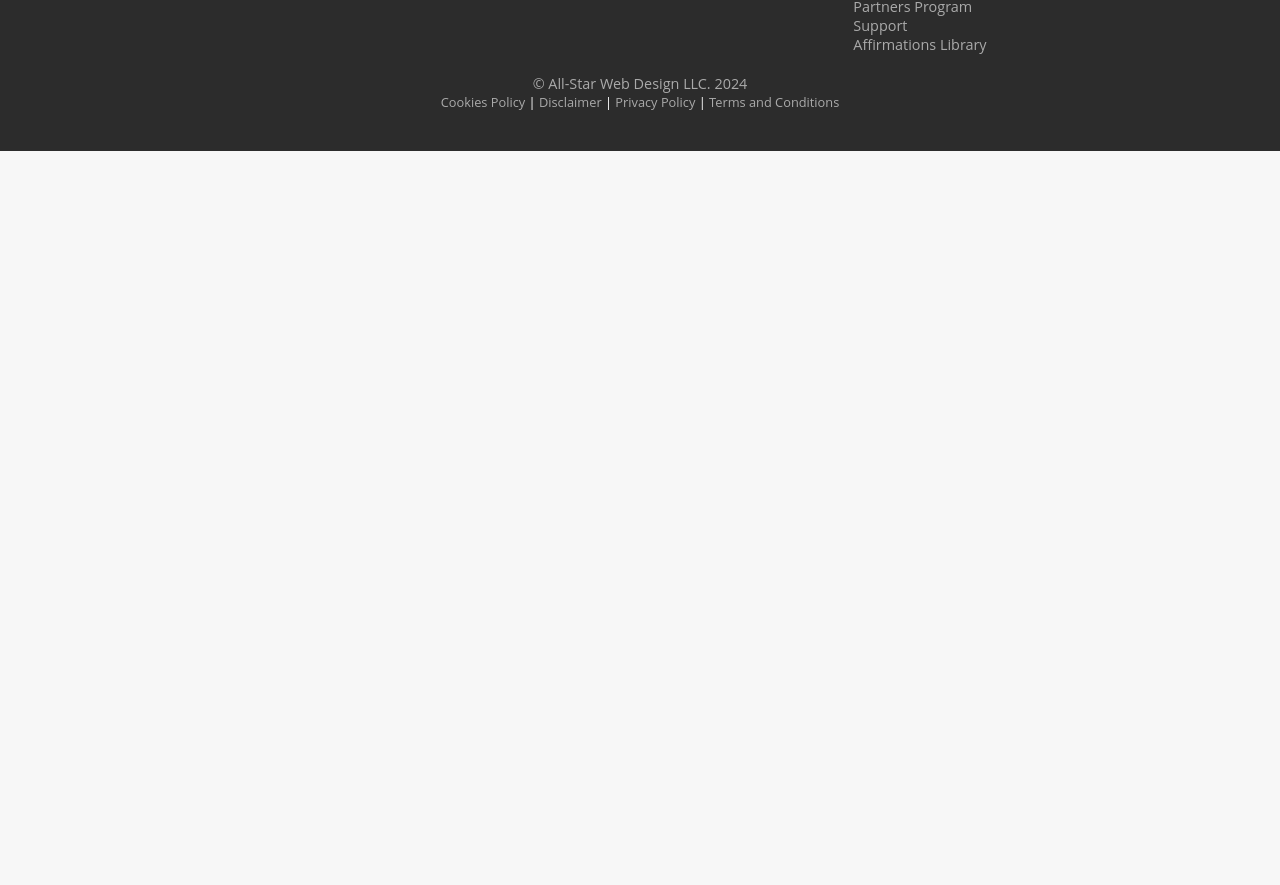
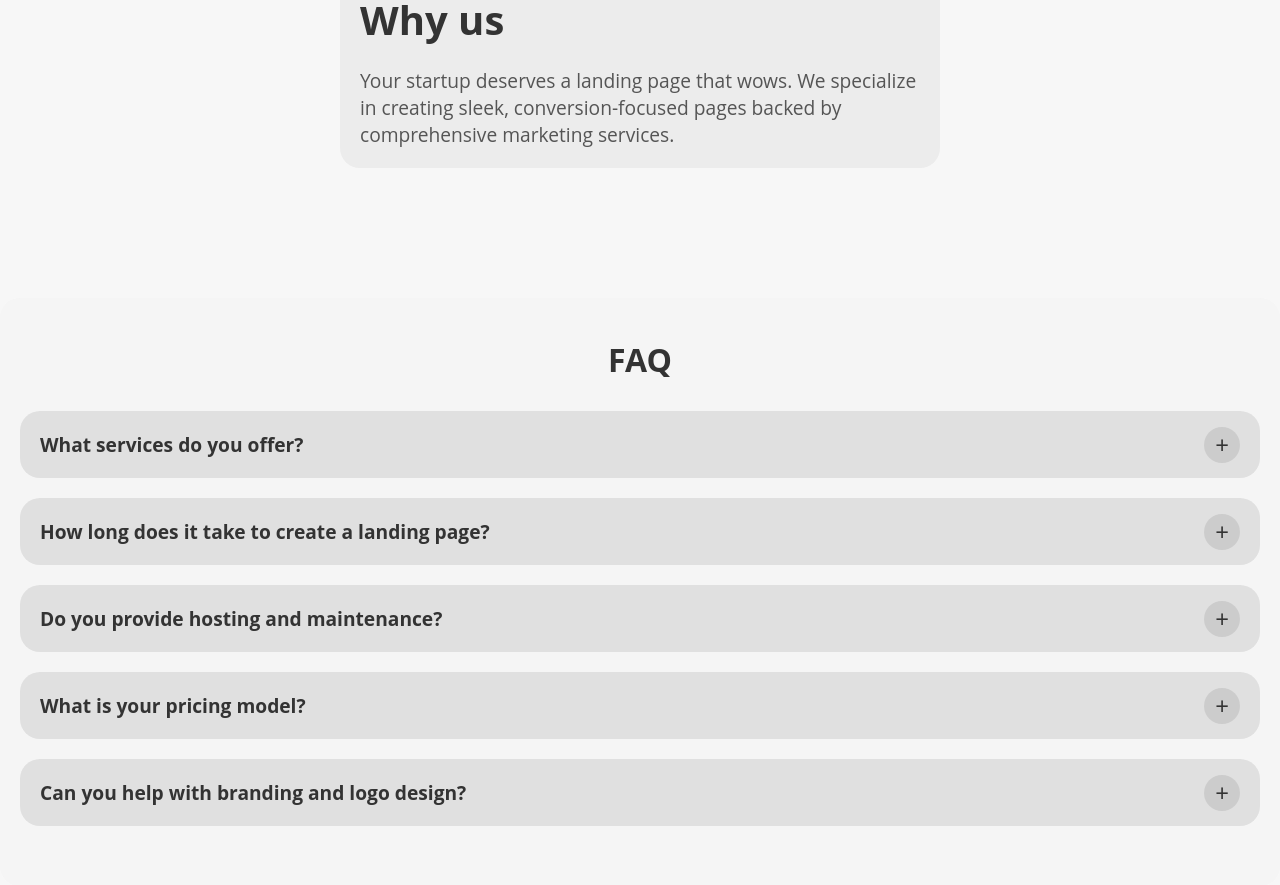
Before and after one commit to allstarwebdesignllc/allstarwebdesignllc, a plain HTML site: page index.html in a window 1280 px wide. Shown: the part 758-1643 px from the top of the page. Before the commit the page ends 909 px from the top, so only its background shows below. Drawn offline with Linux system fonts and the light colour scheme.

Commit message:
added FAQ and why us sections

```diff
--- a/index.html
+++ b/index.html
@@ -108,6 +108,24 @@
       background-color: #d60d0d;
     }
 
+    .cta-button-menu {
+  padding: 15px 30px;
+  background-color: red;
+  color: white;
+  border: none;
+  font-size: 18px;
+  border-radius: 16px;
+  cursor: pointer;
+  transition: background-color 0.3s ease;
+  margin-top: 20px; /* Add some space at the top */
+  width: 100%; /* Make the button full width */
+  text-align: center; /* Center the text */
+}
+
+.cta-button-menu:hover {
+  background-color: #d60d0d;
+}
+
     /* Hamburger Menu */
     .hamburger {
       width: 30px;
@@ -211,6 +229,104 @@
       color: red; /* Accent color */
     }
 
+    .why-us {
+  text-align: left;
+  padding: 60px 20px;
+  background-color: #f7f7f7;
+}
+
+.why-us h2 {
+  font-size: 2.5rem;
+  color: #333;
+  margin-bottom: 20px;
+}
+
+.why-us p {
+  font-size: 1.2rem;
+  color: #555;
+  max-width: 700px;
+  margin: 0 auto;
+}
+
+/* Card styling for the 'Why Us' section */
+.why-us-card {
+  background-color: #ececec; /* Slightly darker than the background */
+  padding: 20px;
+  border-radius: 20px; /* Rounded corners */
+  max-width: 600px; /* Adjust as needed */
+  margin: 30px auto; /* Center the card and add space above/below */
+  text-align: left; /* Center text */
+  color: #333; /* Text color */
+}
+
+/* FAQ Section Styling */
+.faq-section {
+  padding: 40px 20px;
+  background-color: #f5f5f5; /* Light background */
+  text-align: left;
+  border-radius: 20px; /* Rounded corners */
+  margin: 40px 0; /* Space before the footer */
+}
+
+.faq-section h2 {
+  text-align: center;
+  font-size: 2rem;
+  margin-bottom: 30px;
+}
+
+/* FAQ Item Box Styling */
+.faq-item {
+  margin-bottom: 20px;
+  padding: 20px;
+  border-radius: 20px; /* Rounded corners for each FAQ box */
+  background-color: #e0e0e0; /* Slightly darker color than the background */
+  position: relative; /* Needed to position the plus button */
+  cursor: pointer;
+  transition: background-color 0.3s ease;
+}
+
+.faq-item h3 {
+  font-size: 1.2rem;
+  transition: color 0.3s ease;
+}
+
+.faq-item p {
+  display: none; /* Hide the answers by default */
+  font-size: 1rem;
+  margin-top: 10px;
+  color: #555;
+}
+
+/* Active class to show the answer */
+.faq-item.active p {
+  display: block;
+}
+
+/* Plus Button Styling */
+.plus-button {
+  position: absolute;
+  right: 20px;
+  top: 50%;
+  transform: translateY(-50%);
+  font-size: 24px;
+  background-color: #ccc;
+  border-radius: 50%;
+  width: 36px;
+  height: 36px;
+  display: flex;
+  align-items: center;
+  justify-content: center;
+  transition: background-color 0.3s ease, transform 0.3s ease;
+}
+
+.plus-button:hover {
+  background-color: #aaa;
+}
+
+.faq-item.active .plus-button {
+  transform: translateY(-50%) rotate(45deg); /* Rotate to a minus sign */
+}
+
     /* Footer Styling */
     footer {
       background-color: #2c2c2c;
@@ -308,15 +424,58 @@
       <a href="#services">Services</a>
       <a href="#about">About</a>
       <a href="#contact">Contact</a>
+      <!-- CTA Button -->
+    <button class="cta-button-menu">Make it happen</button>
     </div>
   </div>
 </header>
 
 <section class="hero">
-  <h2>Creating Websites That Make You Stand Out</h2>
+    <h2>Landing Pages That <span id="rotating-word">Dominate</span></h2>
   <p>We make your business look bigger than it actually is.</p>
   <button class="cta-button">Get Started</button>
 </section>
+
+<section class="why-us" id="why-us">
+    <div class="why-us-card">
+        <h2>Why us</h2>
+        <p>Your startup deserves a landing page that wows. We specialize in creating sleek, conversion-focused pages backed by comprehensive marketing services.</p>
+      </div>
+  </section>
+
+  <section class="faq-section">
+    <h2>FAQ</h2>
+
+    <div class="faq-item">
+      <h3>What services do you offer?</h3>
+      <p>We offer a full range of marketing services including landing page design, branding, SEO, and more.</p>
+      <div class="plus-button">+</div>
+    </div>
+
+    <div class="faq-item">
+      <h3>How long does it take to create a landing page?</h3>
+      <p>Typically, we deliver a landing page within 4-5 business days depending on the complexity of the project.</p>
+      <div class="plus-button">+</div>
+    </div>
+
+    <div class="faq-item">
+      <h3>Do you provide hosting and maintenance?</h3>
+      <p>Yes, we offer hosting and maintenance packages to ensure your website runs smoothly after launch.</p>
+      <div class="plus-button">+</div>
+    </div>
+
+    <div class="faq-item">
+      <h3>What is your pricing model?</h3>
+      <p>We offer competitive pricing based on the scope of your project, with packages tailored to startups and growing businesses.</p>
+      <div class="plus-button">+</div>
+    </div>
+
+    <div class="faq-item">
+      <h3>Can you help with branding and logo design?</h3>
+      <p>Yes, we specialize in helping startups establish a strong brand identity, including logo design, color schemes, and more.</p>
+      <div class="plus-button">+</div>
+    </div>
+  </section>
 
 <!-- Footer Section -->
 <footer>
@@ -372,6 +531,25 @@
     menu.classList.toggle('open');
     hamburger.classList.toggle('active');
   }
+
+  const words = ["Dominate", "Convert", "Inspire", "Wow", "Sell", "Thrive"];
+  let index = 0;
+  const rotatingWord = document.getElementById('rotating-word');
+
+  function changeWord() {
+    index = (index + 1) % words.length;
+    rotatingWord.textContent = words[index];
+  }
+
+  setInterval(changeWord, 2000); // Change word every 2 seconds
+
+  document.querySelectorAll('.faq-item h3').forEach(item => {
+    item.addEventListener('click', () => {
+      const faqItem = item.parentElement;
+      faqItem.classList.toggle('active');
+    });
+  });
+
 </script>
 
 </body>
```
